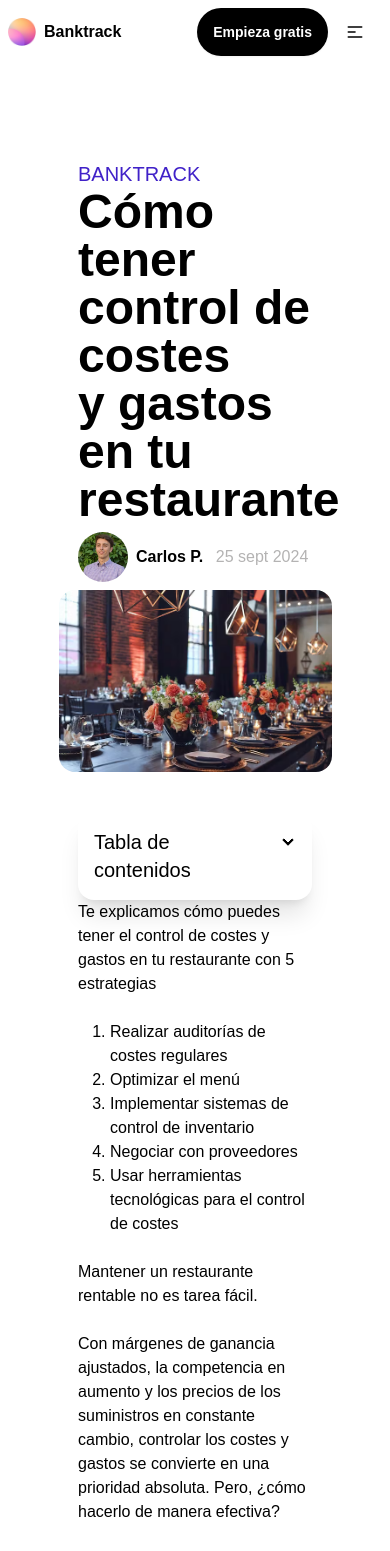
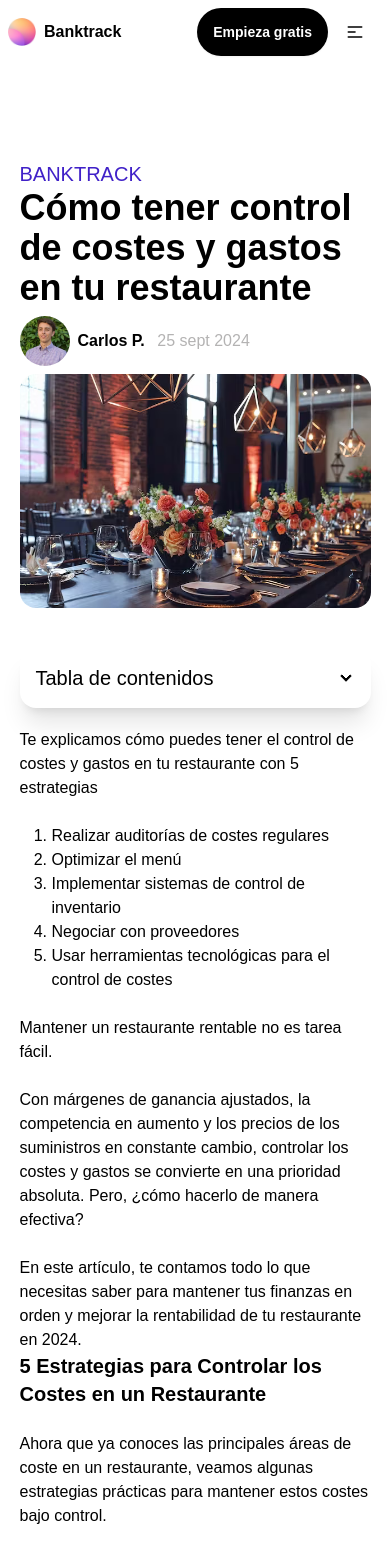
Before and after one commit to Shakib-Shajid/banktrack, a Next.js app: page /blog/1 in a window 390 px wide. Shown: the top 1551 px of the page. Built offline with nearby package versions, Linux system fonts and the light colour scheme.

Commit message:
blog details full responsive view added

```diff
--- a/src/app/blog/[id]/page.jsx
+++ b/src/app/blog/[id]/page.jsx
@@ -11,19 +11,19 @@ import { FaLinkedinIn } from "react-icons/fa6";
 const page = () => {
     return (
         <div>
-            <div className='w-[60%] mx-auto pt-40'>
+            <div className='w-[90%] md:w-[80%] lg:w-[60%] mx-auto pt-40'>
                 <p className='text-xl text-[#4021C8] uppercase'>Banktrack</p>
-                <h2 className='text-5xl font-bold'>Cómo tener control de costes <br /> y gastos en tu restaurante</h2>
+                <h2 className='text-4xl lg:text-5xl font-bold'>Cómo tener control de costes <br className='hidden lg:grid' /> y gastos en tu restaurante</h2>
                 <div className='flex gap-2 items-center my-2'>
                     <Image src="/author.png" width="50" height="50" alt="" className='rounded-full' />
                     <p><span className='font-bold mr-2'>Carlos P. </span><span className='text-[#b4b3b3]'> 25 sept 2024</span></p>
                 </div>
             </div>
-            <div className='w-[70%] mx-auto'>
+            <div className='w-[90%] lg:w-[70%] mx-auto'>
                 <Image src="/blog_detail.png" width="500" height="500" alt="" className='w-full rounded-2xl' />
             </div>
 
-            <div className='w-[60%] mx-auto my-10'>
+            <div className='w-[90%] lg:w-[60%] mx-auto my-10'>
                 <div className="collapse collapse-arrow bg-white shadow-xl text-[#888585]">
                     <input type="checkbox" name="my-accordion-2" />
                     <div className="collapse-title text-xl font-medium text-black">Tabla de contenidos</div>
@@ -57,7 +57,7 @@ const page = () => {
                     </div>
                 </div>
 
-                <p>Te explicamos cómo puedes tener el control de costes y gastos en tu restaurante con 5 estrategias</p>
+                <p className='mt-5'>Te explicamos cómo puedes tener el control de costes y gastos en tu restaurante con 5 estrategias</p>
                 <br />
                 <ol className='list-decimal ml-8'>
                     <li>Realizar auditorías de costes regulares</li>
@@ -137,16 +137,18 @@ const page = () => {
 
                 </ol>
 
-                <div className='h-[30vh] bg-[#4021C8] p-4 flex flex-col lg:flex-row items-center rounded-2xl'>
-                    <div className='px-10 lg:w-[70%]'>
+                <div className='h-[45vh] md:h-[30vh] lg:h-[40vh] bg-[#4021C8] p-4 flex flex-col lg:flex-row lg:items-center rounded-2xl md:py-14 lg:py-0'>
+                    <div className='p-5 lg:px-10 w-full lg:w-[70%] '>
                         <h2 className='text-4xl font-bold text-white'>Prueba Banktrack GRATIS</h2>
-                        <p className='text-xl w-[80%] my-3 text-[#b5b0b0]'>Conecta todos tus bancos y recibe informes configurables y alertas inteligentes en tu canal favorito</p>
+                        <p className='text-xl lg:w-[80%] my-3 text-[#b5b0b0]'>Conecta todos tus bancos y recibe informes configurables y alertas inteligentes en tu canal favorito</p>
                     </div>
-                    <Link href="/registrarse"><button className='btn btn-lg bg-white rounded-full text-[#4021C8] shadow-xl'>Crear cuenta AHORA</button></Link>
+                    <div className='px-5 w-full lg:w-[35%]'>
+                        <Link href="/registrarse"><button className='btn btn-lg bg-white rounded-full text-[#4021C8] shadow-xl w-full'>Crear cuenta AHORA</button></Link>
+                    </div>
                 </div>
 
                 <div className='text-xl my-10 relative'>
-                    <Image src="/arrow_1.png" width="50" height="50" alt="" className='absolute -left-14 top-5' />
+                    <Image src="/arrow_1.png" width="50" height="50" alt="" className='absolute -left-14 top-5 hidden lg:grid' />
 
                     <h3 className='text-[#4021C8] font-bold mb-5'>Compartir este artículo</h3>
                     <div className='flex gap-2 my-3'>
```
